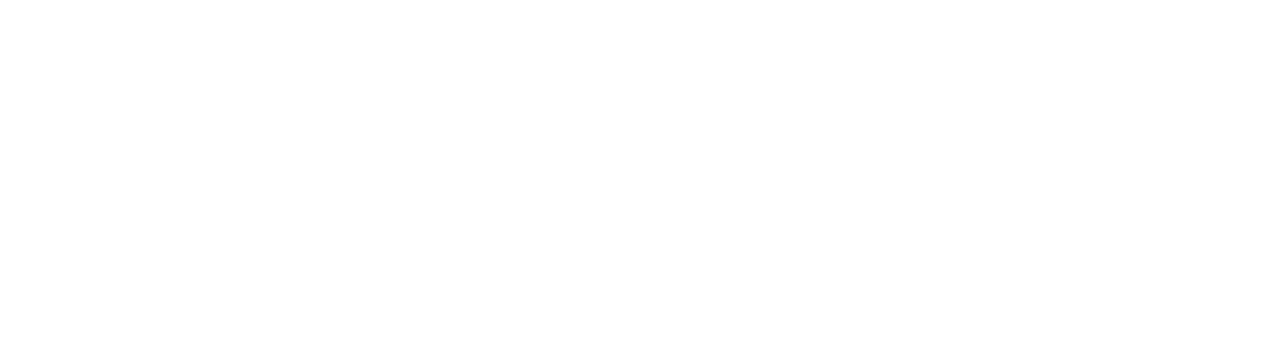
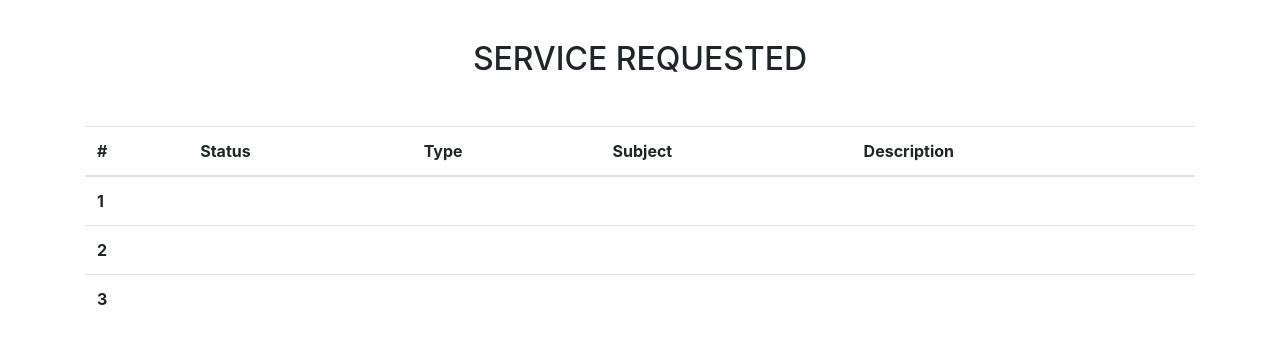
Before and after one commit to raquelm9/Homy, a React (Create React App) app in the folder client/: page /resident-list-request in a window 1280 px wide. Shown: the top 344 px of the page. Built offline with nearby package versions, Linux system fonts and the light colour scheme.

Commit message:
List of requests started

```diff
--- a/client/src/app/App.js
+++ b/client/src/app/App.js
@@ -7,6 +7,7 @@
 import MainPage from "../pages/Residents/MainPage/MainPage";
 import ResidentServiceRequest from "../pages/Residents/ResidentServiceRequest/ResidentServiceRequest";
 import ResidentRequest from "../pages/Residents/ResidentRequest/ResidentRequest";
+import ResidentListRequest from "../pages/Residents/ResidentListRequest/ResidentListRequest";
 
 function App() {
   return (
@@ -19,6 +20,11 @@
           path="/resident-service-request"
           component={ResidentServiceRequest}
         />
+        <Route
+          exact
+          path="/resident-list-request"
+          component={ResidentListRequest}
+        />
       </Switch>
     </Router>
   );
--- /dev/null
+++ b/client/src/components/ResidentRequestList/ResidentRequestList.jsx
@@ -0,0 +1,42 @@
+import React from "react";
+
+function ResidentRequestList() {
+  return (
+    <table class="table">
+      <thead>
+        <tr>
+          <th scope="col">#</th>
+          <th scope="col">Status</th>
+          <th scope="col">Type</th>
+          <th scope="col">Subject</th>
+          <th scope="col">Description</th>
+        </tr>
+      </thead>
+      <tbody>
+        <tr>
+          <th scope="row">1</th>
+          <td></td>
+          <td></td>
+          <td></td>
+          <td></td>
+        </tr>
+        <tr>
+          <th scope="row">2</th>
+          <td></td>
+          <td></td>
+          <td></td>
+          <td></td>
+        </tr>
+        <tr>
+          <th scope="row">3</th>
+          <td></td>
+          <td></td>
+          <td></td>
+          <td></td>
+        </tr>
+      </tbody>
+    </table>
+  );
+}
+
+export default ResidentRequestList;
--- /dev/null
+++ b/client/src/pages/Residents/ResidentListRequest/ResidentListRequest.jsx
@@ -0,0 +1,17 @@
+import React from "react";
+import ResidentRequestList from "../../../components/ResidentRequestList/ResidentRequestList";
+
+function ResidentListRequest() {
+  return (
+    <div className="container">
+      <div className="row">
+        <div className="col-12">
+          <h1 className="resident-request-title">SERVICE REQUESTED</h1>
+        </div>
+      </div>
+      <ResidentRequestList></ResidentRequestList>
+    </div>
+  );
+}
+
+export default ResidentListRequest;
--- a/client/src/pages/Residents/ResidentRequest/ResidentRequest.jsx
+++ b/client/src/pages/Residents/ResidentRequest/ResidentRequest.jsx
@@ -1,10 +1,17 @@
 import React from "react";
 import ServiceType from "../../../components/ServiceType/ServiceType";
 import { TypesOfServices } from "../../../components/TypesOfServices/TypesOfServices";
+import { useHistory } from "react-router-dom";
 import "./ResidentRequest.css";
 
 function ResidentRequestType() {
+  const history = useHistory();
+
   const typesOfServices = TypesOfServices;
+
+  const goToRequestList = () => {
+    history.push("/resident-list-request");
+  };
 
   function showTypeOptions(type) {
     return (
@@ -27,7 +34,7 @@
         <div className="row">{typesOfServices.map(showTypeOptions)}</div>
         <div className="row">
           <div className="col-12">
-            <a href="#" className="list-group-item size-type">
+            <a onClick={goToRequestList} className="list-group-item size-type">
               REQUESTED SERVICES
             </a>
           </div>
```
Also changed, not shown: 1 other file (tests, documents, lock files or other folders).
